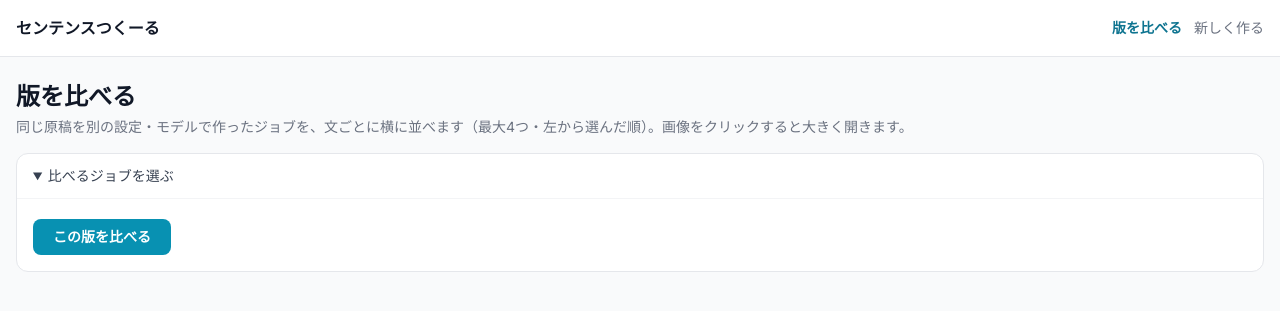
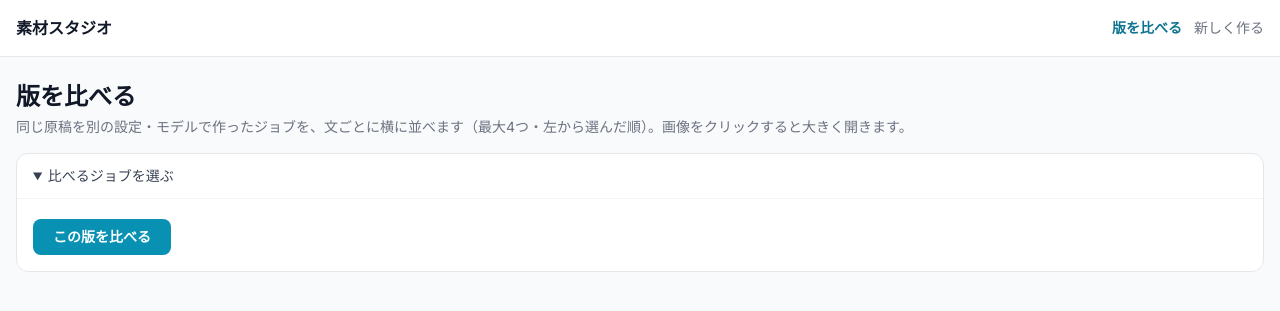
Before and after one commit to daruma3218-glitch/keizai-sentence-tool, a Flask app: page /compare in a window 1280 px wide. Shown: the top 311 px of the page. Run offline with Flask 3, Linux system fonts and the light colour scheme; some libraries are stand-ins or nearby versions.

Commit message:
rename: 画面・通知・出力の道具の名前を「素材スタジオ」にそろえる（センテンスつくーるの残り）
社長 2026-10-11「センテンスも内容の通り素材スタジオに名称なりURLも切り替えておきたい」。
- Chatwork の完了・停止の通知の題、ZIP の説明、資料パックの生成表記、起動の表示、
  版の比較・シーン直し・Gemini の利用先の画面の名前を「素材スタジオ」に
- 文のことを指す「センテンス」、旧方式の「従来のセンテンス」、内部の名前（URL の道・保存先・
  ワーカーの道具名・デプロイの合図）は変えない
- 住所（sozai.apprendre.jp）への切り替えは apprendre.jp の DNS を Cloudflare に移した後に別に行う
- 試験 tests/test_tool_name.py（全体 359 件が通る。地図の8件は main でも同じく失敗＝この PC に shapely が無い）

Co-Authored-By: Claude Opus 5.5 <noreply@anthropic.com>

```diff
--- a/app.py
+++ b/app.py
@@ -1,5 +1,5 @@
 #!/usr/bin/env python3
-"""センテンスつくーる - Flask Web アプリ
+"""素材スタジオ（旧センテンスつくーる） - Flask Web アプリ
 
 原稿をセンテンス単位に分割して、各文に対応する図解を一括生成する。
 出力: テーブル表示（Web）+ CSV ダウンロード（Excel / Sheets 用）
@@ -449,11 +449,11 @@ def _job_done_message(job_id: str, state: dict, rows: list, next_job: Optional[d
     url = f"{PUBLIC_BASE_URL}/progress/{job_id}"
     if state.get("status") == "completed":
         flagged = sum(1 for r in rows if r.get("verify_issue"))
-        body = (f"[info][title]🤖 センテンスつくーる：「{title}」ができました{creator}[/title]"
+        body = (f"[info][title]🤖 素材スタジオ：「{title}」ができました{creator}[/title]"
                 f"画像 {state.get('generated', 0)} 枚（全 {state.get('total_sentences', 0)} 文）"
                 + (f"・要確認⚠ {flagged} 枚" if flagged else "") + f"\n{url}")
     else:
-        body = (f"[info][title]🤖 センテンスつくーる：「{title}」が途中で止まりました{creator}[/title]"
+        body = (f"[info][title]🤖 素材スタジオ：「{title}」が途中で止まりました{creator}[/title]"
                 f"{str(state.get('message') or '')[:120]}\n画面の「再開」から続きを作れます。\n{url}")
     if next_job:
         who = f"（{next_job['creator']}さん）" if next_job.get("creator") else ""
@@ -2695,7 +2695,7 @@ def download_block_zip(job_id, chapter_index, block_index):
             "merge_hint": "Sort blocks by block_order_key, then concatenate rows/images in sentence_nos order.",
         }, ensure_ascii=False, indent=2))
         zf.writestr("README.txt", (
-            "このZIPはセンテンスつくーるのブロック単位出力です。\n"
+            "このZIPは素材スタジオのブロック単位出力です。\n"
             "後で結合する場合は block_manifest.json の block_order_key 順に並べ、"
             "block.csv と images/ を結合してください。\n"
         ))
@@ -2758,7 +2758,7 @@ if __name__ == "__main__":
     app.before_request(WorkerRecovery(sys.modules[__name__]))
     port = int(os.environ.get("PORT", 3002))
     print("\n" + "=" * 50)
-    print("  センテンスつくーる 起動中...")
+    print("  素材スタジオ 起動中...")
     print(f"  http://localhost:{port}")
     print("=" * 50 + "\n")
     app.run(host="0.0.0.0", port=port, debug=False)
--- a/pipeline.py
+++ b/pipeline.py
@@ -2591,7 +2591,7 @@ class SentencePipeline:
 
         md: list = [f"# 制作資料パック: {title}",
                     "",
-                    f"生成: {datetime.now().strftime('%Y-%m-%d %H:%M')} / センテンスつくーる",
+                    f"生成: {datetime.now().strftime('%Y-%m-%d %H:%M')} / 素材スタジオ",
                     "",
                     "元ネタ動画は裏取り・演出参考用です（動画内への転用は権利確認のうえで）。",
                     ""]
@@ -2675,7 +2675,7 @@ a{{color:#0e7490;text-decoration:none}} a:hover{{text-decoration:underline}}
 <p class="note">元ネタ動画は裏取り・演出参考用です（動画内への転用は権利確認のうえで）。
 写真の差し替えは進捗ページの「🖼候補」からワンクリックでできます。</p>
 {''.join(hsec)}
-<p style="color:#9ca3af;font-size:11px;margin-top:24px">生成: {datetime.now().strftime('%Y-%m-%d %H:%M')} / センテンスつくーる</p>
+<p style="color:#9ca3af;font-size:11px;margin-top:24px">生成: {datetime.now().strftime('%Y-%m-%d %H:%M')} / 素材スタジオ</p>
 </body></html>"""
         (self.output_dir / "sources.html").write_text(html_doc, encoding="utf-8")
 
--- a/templates/api_usage.html
+++ b/templates/api_usage.html
@@ -2,7 +2,7 @@
 <html lang="ja">
 <meta charset="utf-8">
 <meta name="viewport" content="width=device-width, initial-scale=1">
-<title>Gemini APIの利用先 | センテンスつくーる</title>
+<title>Gemini APIの利用先 | 素材スタジオ</title>
 <style>
 body{font-family:system-ui,sans-serif;color:#243447;background:#f6f8fb;margin:0;padding:36px 24px}main{max-width:1000px;margin:auto}h1{font-size:25px}p{line-height:1.8}table{border-collapse:collapse;width:100%;background:white}th,td{padding:14px;text-align:left;border-bottom:1px solid #dce3eb}th{background:#eaf0f7}code{overflow-wrap:anywhere}.warn{color:#9e5200}a{color:#1755a6}
 </style>
--- a/templates/compare.html
+++ b/templates/compare.html
@@ -3,7 +3,7 @@
 <head>
   <meta charset="UTF-8">
   <meta name="viewport" content="width=device-width, initial-scale=1.0">
-  <title>版を比べる | センテンスつくーる</title>
+  <title>版を比べる | 素材スタジオ</title>
   <script src="https://cdn.tailwindcss.com"></script>
   <link href="https://fonts.googleapis.com/css2?family=Inter:wght@400;500;600;700&family=Noto+Sans+JP:wght@400;500;600;700&display=swap" rel="stylesheet">
   <style>
@@ -14,7 +14,7 @@
 <body class="bg-gray-50 min-h-screen">
   <nav class="bg-white/90 backdrop-blur border-b border-gray-200 sticky top-0 z-50">
     <div class="max-w-7xl mx-auto px-4 h-14 flex items-center justify-between">
-      <a href="/" class="font-bold text-gray-900">センテンスつくーる</a>
+      <a href="/" class="font-bold text-gray-900">素材スタジオ</a>
       <div class="flex items-center gap-3 text-sm">
         <span class="font-semibold text-cyan-700">版を比べる</span>
         <a href="/" class="text-gray-500 hover:text-gray-800">新しく作る</a>
--- a/templates/scene_fix.html
+++ b/templates/scene_fix.html
@@ -17,7 +17,7 @@
 <body class="bg-slate-50 min-h-screen text-slate-900">
   <nav class="bg-white/90 backdrop-blur border-b border-slate-200 sticky top-0 z-20">
     <div class="max-w-7xl mx-auto px-5 h-14 flex items-center justify-between">
-      <a href="/" class="font-bold text-slate-900">センテンスつくーる</a>
+      <a href="/" class="font-bold text-slate-900">素材スタジオ</a>
       <div class="flex items-center gap-4 text-sm">
         <a href="/" class="text-slate-500 hover:text-cyan-700">一括生成</a>
         <span class="font-semibold text-cyan-700">シーン直し</span>
```
Also changed, not shown: tests/test_tool_name.py (added, +23 -0 lines).
